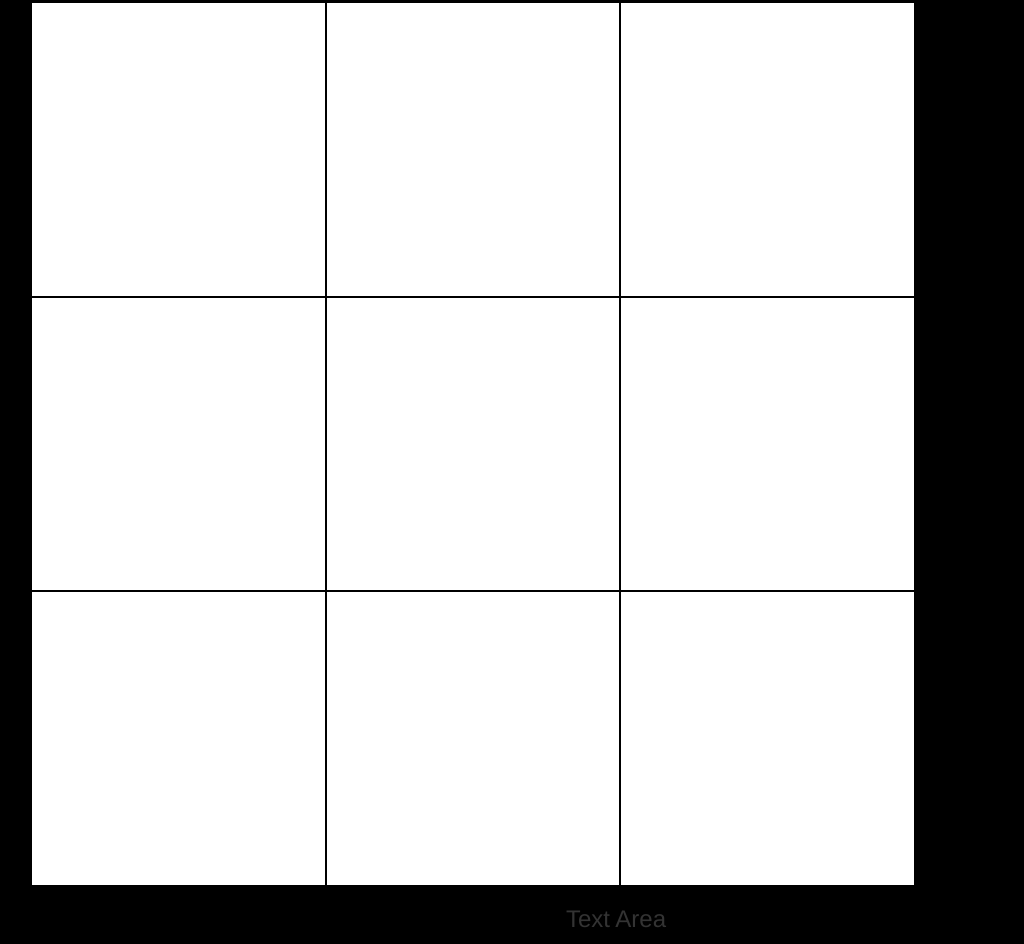
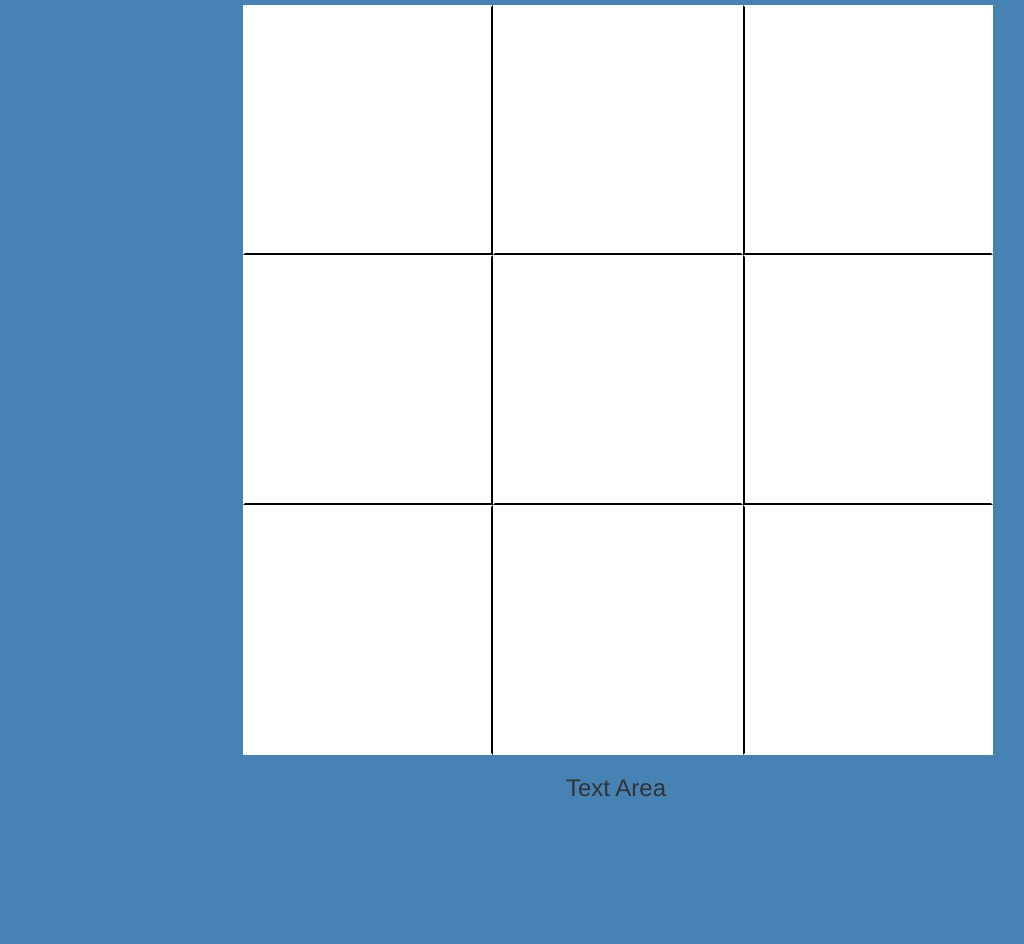
Before and after one commit to mkuehn10/tictactoe, a website: page app/index.html in a window 1280 px wide. Shown: the whole page, without its empty margins (24-1048 px from the left). After the commit the page ends 816 px from the top, so only its background shows below. Drawn offline with nearby package versions, Linux system fonts and the light colour scheme; files that its build step writes are made by us from their sources.

Commit message:
Revert "change css"
This reverts commit 3cf2a977a79830b35391a66ecfc3deead5d11c45.

```diff
--- a/app/index.html
+++ b/app/index.html
@@ -27,35 +27,35 @@
 
 <div class="container">
   <div class="row row-0 text-center">
-    <div class="s0-0 col-xs-4 col-md-3 col-1 play-area">
+    <div class="s0-0 col-xs-4 col-md-3 col-1 play-area col-centered">
       <img src="images/blank.png" class="img-responsive"></img>
     </div>
-    <div class="s0-1 col-xs-4 col-md-3 col-1 play-area">
+    <div class="s0-1 col-xs-4 col-md-3 col-1 play-area col-centered">
     <img src="images/blank.png" class="img-responsive">
     </div>
-    <div class="s0-2 col-xs-4 col-md-3 col-1 play-area">
+    <div class="s0-2 col-xs-4 col-md-3 col-1 play-area col-centered">
       <img src="images/blank.png" class="img-responsive">
     </div>
   </div>
   <div class="row row-2 text-center">
-    <div class="s1-0 col-xs-4 col-md-3 col-1 play-area">
+    <div class="s1-0 col-xs-4 col-md-3 col-1 play-area col-centered">
       <img src="images/blank.png" class="img-responsive">
     </div>
-    <div class="s1-1 col-xs-4 col-md-3 col-1 play-area">
+    <div class="s1-1 col-xs-4 col-md-3 col-1 play-area col-centered">
       <img src="images/blank.png" class="img-responsive">
     </div>
-    <div class="s1-2 col-xs-4 col-md-3 col-1 play-area">
+    <div class="s1-2 col-xs-4 col-md-3 col-1 play-area col-centered">
       <img src="images/blank.png" class="img-responsive">
     </div>
   </div>
   <div class="row row-3 text-center">
-    <div class="s2-0 col-xs-4 col-md-3 col-1 play-area">
+    <div class="s2-0 col-xs-4 col-md-3 col-1 play-area col-centered">
       <img src="images/blank.png" class="img-responsive">
     </div>
-    <div class="s2-1 col-xs-4 col-md-3 col-1 play-area">
+    <div class="s2-1 col-xs-4 col-md-3 col-1 play-area col-centered">
       <img src="images/blank.png" class="img-responsive">
     </div>
-    <div class="s2-2 col-xs-4 col-md-3 col-1 play-area">
+    <div class="s2-2 col-xs-4 col-md-3 col-1 play-area col-centered">
       <img src="images/blank.png" class="img-responsive">
     </div>
   </div>
--- a/app/styles/main.css
+++ b/app/styles/main.css
@@ -5,22 +5,22 @@
   padding: 0.2em 0;
 }
 
-/*html {
+html {
   box-sizing: border-box;
-}*/
+}
 /**, *:before, *:after {
   box-sizing: inherit;
 }*/
 
 /* Space out content a bit */
 body {
-  padding: 2px;
-  background-color: black;
+  padding: 5px;
+  background-color: steelblue;
 }
 
 
 .container {
-  /*max-width: 1000px;*/
+  max-width: 1000px;
   /*max-height: 900px;*/
 }
 
@@ -30,66 +30,94 @@ body {
 }
 
 .col-1, .col-2, .col-3 {
-  padding: 0px;
-  margin: 1px;
+  /*background-color: wheat;*/
+  /*height: 105px;*/
+  padding: 0;
 }
 
 /** {
   border: 1px solid red;
 }*/
 
-/*.icon {
+.icon {
   font-size: 215px;
   display: block;
+}
+
+/*@media (orientation: landscape) {
+  .container {
+    max-width: 320px;
+  }
 }*/
 
+/** {
+  border: 1px solid red;
+}*/
 
-/*.play-area {
-  border: 3px solid white;
+.play-area {
+  border: 2px solid white;
+  /*padding: 10px;*/
 }
 .s0-0 {
-  border-right: 3px solid black;
-  border-bottom: 3px solid black;
+  border-right: 2px solid black;
+  border-bottom: 2px solid black;
 }
 
 .s0-1 {
-  border-bottom: 3px solid black;
+  border-bottom: 2px solid black;
 }
 
 .s0-2 {
-  border-left: 3px solid black;
-  border-bottom: 3px solid black;
+  border-left: 2px solid black;
+  border-bottom: 2px solid black;
 }
 
 .s1-0 {
-  border-right: 3px solid black;
-  border-bottom: 3px solid black;
+  border-right: 2px solid black;
+  border-bottom: 2px solid black;
 }
 
 .s1-1 {
-  border-bottom: 3px solid black;
+  border-bottom: 2px solid black;
 }
 
 .s1-2 {
-  border-left: 3px solid black;
-  border-bottom: 3px solid black;
+  border-left: 2px solid black;
+  border-bottom: 2px solid black;
 }
 
 .s2-0 {
-  border-right: 3px solid black;
+  border-right: 2px solid black;
 }
 
 .s2-2 {
-  border-left: 3px solid black;
+  border-left: 2px solid black;
+}
+
+.center-block {
+  /*float: none;*/
+}
+
+/*@media (min-width: 992px) {
+  .row.text-center > div {
+    display: inline-block;
+    float: none;
+}
+
 }*/
-
 /* http://www.minimit.com/articles/solutions-tutorials/bootstrap-3-responsive-centered-columns*/
-/*.col-centered {*/
-    /*display:inline-block;*/
-    /*float:none;*/
+.col-centered {
+    display:inline-block;
+    float:none;
     /* reset the text-align */
-    /*text-align:left;*/
+    text-align:left;
     /* inline-block space fix */
-    /*margin-right:-2px;*/
-    /*margin-bottom: -2px;*/
-/*}*/
+    margin-right:-4px;
+    margin-bottom: -5px;
+}
+/*
+.img-responsive {
+  display: block;
+  width: auto;
+  max-height: 100%;
+}*/
```
Also changed, not shown: dist/styles/main.css.
